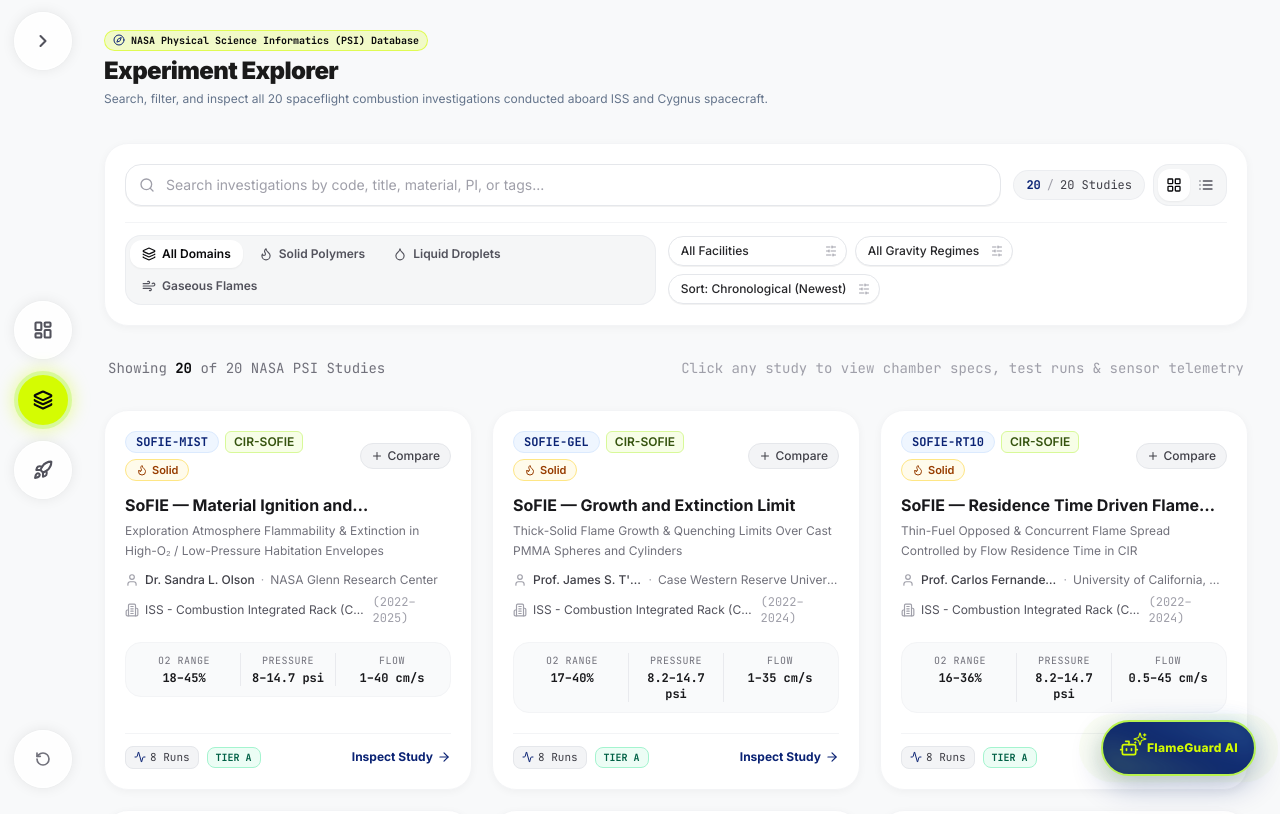
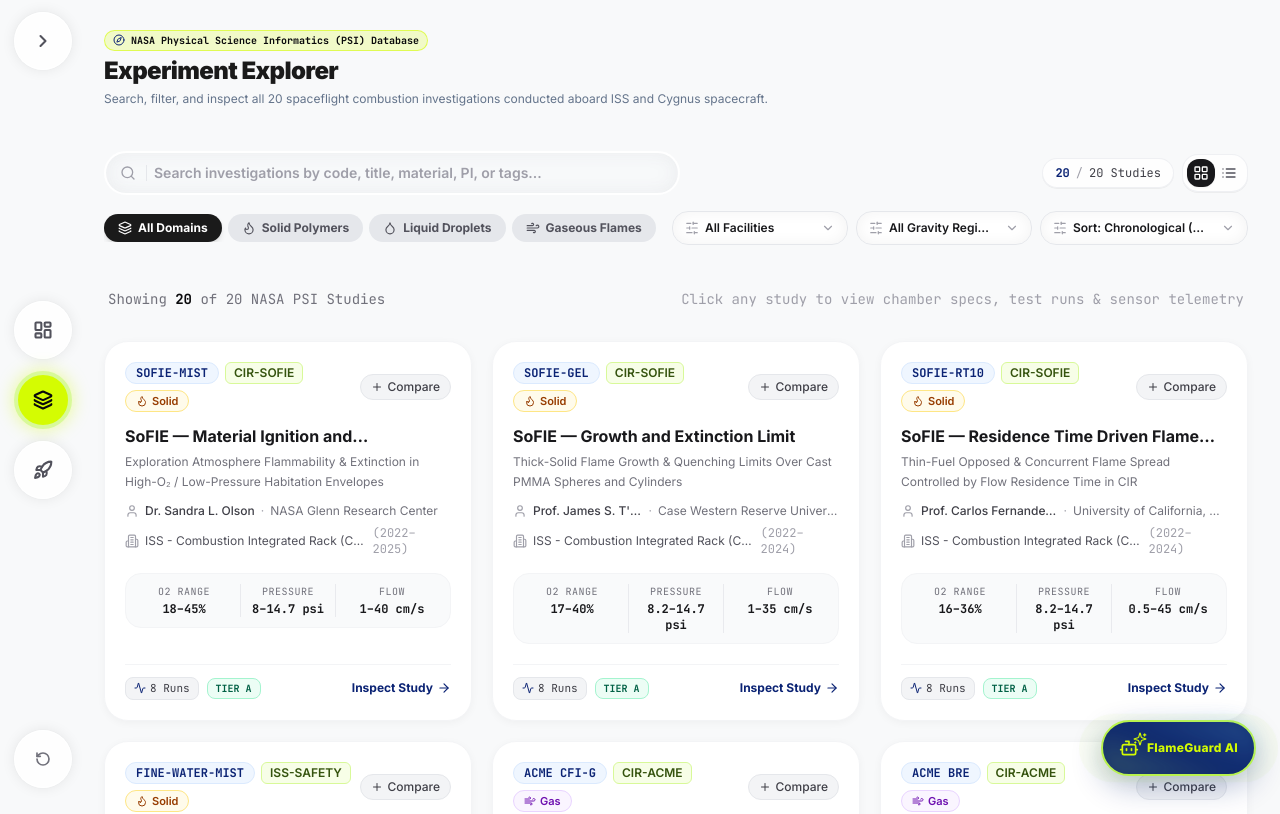
Before and after one commit to nghoanghien/FlameInFreewall_Tourbillion, a Next.js app: page /explorer in a window 1280 px wide. Shown: the top 814 px of the page. Built offline with nearby package versions, Linux system fonts and the light colour scheme.

Commit message:
feat(explorer): implement sticky backdrop-blur toolbar with custom select and Eatzy search

```diff
--- a/src/app/(dashboard)/explorer/page.tsx
+++ b/src/app/(dashboard)/explorer/page.tsx
@@ -174,8 +174,9 @@ export default function ExplorerPage() {
         </div>
       </header>
 
-      {/* Filter Toolbar */}
+      {/* Sticky Filter Toolbar with Eatzy Backdrop Blur */}
       <ExplorerFiltersBar
+        className="sticky top-3 z-20 bg-[#F8F9FA]/90 backdrop-blur-md pt-2 pb-3 space-y-3"
         searchQuery={searchQuery}
         onSearchChange={setSearchQuery}
         fuelFilter={fuelFilter}
--- a/src/components/explorer/ExplorerFiltersBar.tsx
+++ b/src/components/explorer/ExplorerFiltersBar.tsx
@@ -1,6 +1,7 @@
 'use client';
 
 import React from 'react';
+import { motion } from 'framer-motion';
 import {
   Search,
   LayoutGrid,
@@ -13,6 +14,7 @@ import {
   Layers,
   SlidersHorizontal,
 } from 'lucide-react';
+import { CustomSelect, CustomSelectOption } from '@/components/ui/CustomSelect';
 
 export type FuelFilterValue = 'all' | 'solid' | 'droplet' | 'gas';
 export type FacilityFilterValue = 'all' | 'CIR' | 'MSG' | 'Cygnus';
@@ -21,6 +23,7 @@ export type ExplorerSortOption = 'newest' | 'code-asc' | 'runs-desc' | 'confiden
 export type ViewMode = 'grid' | 'table';
 
 export interface ExplorerFiltersBarProps {
+  className?: string;
   searchQuery: string;
   onSearchChange: (q: string) => void;
   fuelFilter: FuelFilterValue;
@@ -45,21 +48,21 @@ const FUEL_TABS: Array<{ id: FuelFilterValue; label: string; icon: React.Compone
   { id: 'gas', label: 'Gaseous Flames', icon: Wind },
 ];
 
-const FACILITY_OPTIONS: Array<{ value: FacilityFilterValue; label: string }> = [
+const FACILITY_OPTIONS: CustomSelectOption<FacilityFilterValue>[] = [
   { value: 'all', label: 'All Facilities' },
   { value: 'CIR', label: 'CIR (Combustion Rack)' },
   { value: 'MSG', label: 'MSG (Glovebox)' },
   { value: 'Cygnus', label: 'Cygnus (Saffire)' },
 ];
 
-const GRAVITY_OPTIONS: Array<{ value: GravityFilterValue; label: string }> = [
+const GRAVITY_OPTIONS: CustomSelectOption<GravityFilterValue>[] = [
   { value: 'all', label: 'All Gravity Regimes' },
   { value: '0g', label: 'Microgravity (0g)' },
   { value: '1g', label: 'Terrestrial (1g)' },
   { value: 'partial', label: 'Partial Gravity' },
 ];
 
-const SORT_OPTIONS: Array<{ value: ExplorerSortOption; label: string }> = [
+const SORT_OPTIONS: CustomSelectOption<ExplorerSortOption>[] = [
   { value: 'newest', label: 'Sort: Chronological (Newest)' },
   { value: 'code-asc', label: 'Sort: Study Code (A–Z)' },
   { value: 'runs-desc', label: 'Sort: Most Test Runs' },
@@ -67,6 +70,7 @@ const SORT_OPTIONS: Array<{ value: ExplorerSortOption; label: string }> = [
 ];
 
 export const ExplorerFiltersBar: React.FC<ExplorerFiltersBarProps> = ({
+  className = 'sticky top-3 z-20 bg-[#F8F9FA]/90 backdrop-blur-md pt-2 pb-3 space-y-3',
   searchQuery,
   onSearchChange,
   fuelFilter,
@@ -93,38 +97,75 @@ export const ExplorerFiltersBar: React.FC<ExplorerFiltersBarProps> = ({
   return (
     <div
       data-testid="explorer-filters-bar"
-      className="w-full bg-white rounded-3xl p-4 sm:p-5 border border-gray-100 shadow-[0_2px_8px_rgba(0,0,0,0.04)] space-y-4"
+      className={className}
     >
-      {/* Top Row: Search Input, View Mode Toggle, Reset */}
-      <div className="flex flex-col md:flex-row items-stretch md:items-center justify-between gap-3">
-        {/* Search Input */}
-        <div className="relative flex-1">
-          <Search className="absolute left-3.5 top-1/2 -translate-y-1/2 w-4 h-4 text-zinc-400 pointer-events-none" />
+      {/* Hidden selects for domain and fuel filter accessibility & test compatibility */}
+      <select
+        data-testid="filter-domain-select"
+        value={fuelFilter}
+        onChange={(e) => onFuelFilterChange(e.target.value as FuelFilterValue)}
+        className="sr-only"
+        aria-hidden="true"
+        tabIndex={-1}
+      >
+        {FUEL_TABS.map((t) => (
+          <option key={t.id} value={t.id}>
+            {t.label}
+          </option>
+        ))}
+      </select>
+      <select
+        data-testid="filter-fuel-select"
+        value={fuelFilter}
+        onChange={(e) => onFuelFilterChange(e.target.value as FuelFilterValue)}
+        className="sr-only"
+        aria-hidden="true"
+        tabIndex={-1}
+      >
+        {FUEL_TABS.map((t) => (
+          <option key={t.id} value={t.id}>
+            {t.label}
+          </option>
+        ))}
+      </select>
+
+      {/* Row 1: Eatzy Search Box, Summary Pill, Reset, View Mode */}
+      <div className="flex flex-col sm:flex-row sm:items-center justify-between gap-3">
+        {/* Eatzy Search Input Box with Inner Shadow & Vertical Divider */}
+        <div className="flex-1 max-w-xl relative group">
+          <div className="absolute left-4 top-1/2 -translate-y-1/2 flex items-center gap-2.5 z-10 pointer-events-none">
+            <Search className="w-4 h-4 text-zinc-400 group-hover:text-zinc-600 group-focus-within:text-[#0B2374] transition-colors" />
+            <div className="w-px h-4 bg-gray-200 group-hover:bg-zinc-300 transition-colors" />
+          </div>
+
           <input
             type="text"
+            role="searchbox"
             data-testid="explorer-search-input"
             value={searchQuery}
             onChange={(e) => onSearchChange(e.target.value)}
             placeholder="Search investigations by code, title, material, PI, or tags..."
-            className="w-full pl-10 pr-10 py-2.5 rounded-2xl bg-white border border-gray-200 text-zinc-900 placeholder:text-zinc-400 focus:border-[#0B2374] focus:ring-1 focus:ring-[#0B2374] text-sm outline-none transition-all duration-200 shadow-2xs"
+            style={{ boxShadow: 'inset 0 0 20px rgba(0, 0, 0, 0.05)' }}
+            className="w-full bg-slate-50/50 backdrop-blur-sm border-2 border-white focus:border-[#0B2374]/30 rounded-3xl py-2.5 pl-12 pr-10 text-xs sm:text-sm font-semibold text-zinc-900 placeholder:text-zinc-400 focus:outline-none focus:ring-4 focus:ring-[#0B2374]/5 transition-all"
           />
+
           {searchQuery && (
             <button
               type="button"
               data-testid="clear-search-btn"
               onClick={() => onSearchChange('')}
-              className="absolute right-3 top-1/2 -translate-y-1/2 p-1 text-zinc-400 hover:text-zinc-800 rounded-md transition-colors"
+              className="absolute right-3 top-1/2 -translate-y-1/2 w-6 h-6 rounded-lg bg-zinc-200 hover:bg-zinc-300 flex items-center justify-center transition-all group/close cursor-pointer"
               title="Clear search"
             >
-              <X className="w-3.5 h-3.5" />
+              <X className="w-3.5 h-3.5 text-zinc-600 group-hover/close:rotate-90 transition-transform duration-200" />
             </button>
           )}
         </div>
 
         {/* View Mode & Reset Controls */}
-        <div className="flex items-center gap-2 self-end md:self-auto shrink-0">
+        <div className="flex items-center gap-2 self-end sm:self-auto shrink-0">
           {/* Summary Count Pill */}
-          <div className="hidden sm:inline-flex items-center gap-1.5 px-3 py-1.5 rounded-2xl bg-gray-100/80 border border-gray-200/60 text-xs font-mono text-zinc-700">
+          <div className="hidden sm:inline-flex items-center gap-1.5 px-3 py-1.5 rounded-2xl bg-white/80 border border-gray-200/60 text-xs font-mono text-zinc-700 shadow-2xs">
             <span className="text-[#0B2374] font-bold">{filteredCount}</span>
             <span className="text-zinc-400">/</span>
             <span>{totalCount} Studies</span>
@@ -136,7 +177,7 @@ export const ExplorerFiltersBar: React.FC<ExplorerFiltersBarProps> = ({
               type="button"
               data-testid="reset-filters-btn"
               onClick={onResetFilters}
-              className="inline-flex items-center gap-1.5 px-3 py-2 rounded-2xl bg-rose-50 hover:bg-rose-100 border border-rose-200 text-rose-700 text-xs font-semibold transition-colors cursor-pointer"
+              className="inline-flex items-center gap-1.5 px-3 py-1.5 rounded-2xl bg-rose-50 hover:bg-rose-100 border border-rose-200 text-rose-700 text-xs font-semibold transition-colors cursor-pointer"
               title="Reset all filters"
             >
               <RotateCcw className="w-3.5 h-3.5" />
@@ -145,14 +186,14 @@ export const ExplorerFiltersBar: React.FC<ExplorerFiltersBarProps> = ({
           )}
 
           {/* View Mode Switcher */}
-          <div className="inline-flex items-center p-1 rounded-2xl bg-gray-100/80 border border-gray-200/60">
+          <div className="inline-flex items-center p-1 rounded-2xl bg-white/80 border border-gray-200/60 shadow-2xs">
             <button
               type="button"
               data-testid="view-grid-btn"
               onClick={() => onViewModeChange('grid')}
-              className={`p-2 rounded-xl transition-all duration-150 cursor-pointer ${
+              className={`p-1.5 rounded-xl transition-all duration-150 cursor-pointer ${
                 viewMode === 'grid'
-                  ? 'bg-white text-zinc-950 font-bold shadow-xs'
+                  ? 'bg-zinc-900 text-white font-bold shadow-xs'
                   : 'text-zinc-600 hover:text-zinc-950'
               }`}
               title="Grid View"
@@ -164,9 +205,9 @@ export const ExplorerFiltersBar: React.FC<ExplorerFiltersBarProps> = ({
               type="button"
               data-testid="view-table-btn"
               onClick={() => onViewModeChange('table')}
-              className={`p-2 rounded-xl transition-all duration-150 cursor-pointer ${
+              className={`p-1.5 rounded-xl transition-all duration-150 cursor-pointer ${
                 viewMode === 'table'
-                  ? 'bg-white text-zinc-950 font-bold shadow-xs'
+                  ? 'bg-zinc-900 text-white font-bold shadow-xs'
                   : 'text-zinc-600 hover:text-zinc-950'
               }`}
               title="Table View"
@@ -178,89 +219,73 @@ export const ExplorerFiltersBar: React.FC<ExplorerFiltersBarProps> = ({
         </div>
       </div>
 
-      {/* Bottom Controls: Fuel Tabs & Dropdowns */}
-      <div className="flex flex-col lg:flex-row items-stretch lg:items-center justify-between gap-3 pt-3 border-t border-gray-100">
-        {/* Fuel Type Filter Tabs */}
+      {/* Row 2: Fuel Filter Chips & Custom Select Dropdowns */}
+      <div className="flex flex-col lg:flex-row items-stretch lg:items-center justify-between gap-3 pt-1">
+        {/* Fuel Type Filter Chips */}
         <div
           data-testid="fuel-filter-tabs"
-          className="flex flex-wrap items-center gap-1 p-1 rounded-2xl bg-gray-100/80 border border-gray-200/60"
+          className="flex items-center gap-1.5 overflow-x-auto pb-1 sm:pb-0 scrollbar-none"
         >
           {FUEL_TABS.map((tab) => {
             const Icon = tab.icon;
             const isActive = fuelFilter === tab.id;
             return (
-              <button
+              <motion.button
                 key={tab.id}
                 type="button"
                 data-testid={`fuel-tab-${tab.id}`}
+                whileHover={{ scale: 1.03 }}
+                whileTap={{ scale: 0.97 }}
                 onClick={() => onFuelFilterChange(tab.id)}
-                className={`inline-flex items-center gap-1.5 px-3 py-1.5 rounded-xl text-xs font-semibold transition-all duration-150 cursor-pointer ${
+                className={`shrink-0 inline-flex items-center gap-1.5 px-3.5 py-1.5 rounded-full text-xs font-bold transition-all cursor-pointer whitespace-nowrap ${
                   isActive
-                    ? 'bg-white text-zinc-950 font-bold shadow-xs'
-                    : 'text-zinc-600 hover:text-zinc-950'
+                    ? 'bg-[#1A1A1A] text-white shadow-md shadow-black/10'
+                    : 'bg-gray-200 text-zinc-600 hover:text-zinc-900 hover:bg-gray-200/70'
                 }`}
               >
                 <Icon className="w-3.5 h-3.5" />
                 <span>{tab.label}</span>
-              </button>
+              </motion.button>
             );
           })}
         </div>
 
-        {/* Dropdown Filters: Facility, Gravity, Sort */}
+        {/* Custom Select Dropdowns: Facility, Gravity, Sort */}
         <div className="flex flex-wrap items-center gap-2">
           {/* Facility Filter */}
-          <div className="relative">
-            <select
-              data-testid="facility-filter-select"
+          <div className="w-44">
+            <CustomSelect
+              options={FACILITY_OPTIONS}
               value={facilityFilter}
-              aria-label="Filter by Facility"
-              onChange={(e) => onFacilityFilterChange(e.target.value as FacilityFilterValue)}
-              className="appearance-none pl-3 pr-8 py-1.5 rounded-2xl bg-white border border-gray-200 hover:border-gray-300 text-xs text-zinc-800 focus:outline-none focus:border-[#0B2374] transition-colors cursor-pointer font-medium shadow-2xs"
-            >
-              {FACILITY_OPTIONS.map((opt) => (
-                <option key={opt.value} value={opt.value} className="bg-white text-zinc-900">
-                  {opt.label}
-                </option>
-              ))}
-            </select>
-            <SlidersHorizontal className="absolute right-2.5 top-1/2 -translate-y-1/2 w-3 h-3 text-zinc-400 pointer-events-none" />
+              onChange={onFacilityFilterChange}
+              testId="facility-filter-select"
+              ariaLabel="Filter by Facility"
+              leadingIcon={<SlidersHorizontal className="w-3.5 h-3.5 text-zinc-400" />}
+            />
           </div>
 
           {/* Gravity Filter */}
-          <div className="relative">
-            <select
-              data-testid="gravity-filter-select"
+          <div className="w-44">
+            <CustomSelect
+              options={GRAVITY_OPTIONS}
               value={gravityFilter}
-              aria-label="Filter by Gravity Regime"
-              onChange={(e) => onGravityFilterChange(e.target.value as GravityFilterValue)}
-              className="appearance-none pl-3 pr-8 py-1.5 rounded-2xl bg-white border border-gray-200 hover:border-gray-300 text-xs text-zinc-800 focus:outline-none focus:border-[#0B2374] transition-colors cursor-pointer font-medium shadow-2xs"
-            >
-              {GRAVITY_OPTIONS.map((opt) => (
-                <option key={opt.value} value={opt.value} className="bg-white text-zinc-900">
-                  {opt.label}
-                </option>
-              ))}
-            </select>
-            <SlidersHorizontal className="absolute right-2.5 top-1/2 -translate-y-1/2 w-3 h-3 text-zinc-400 pointer-events-none" />
+              onChange={onGravityFilterChange}
+              testId="gravity-filter-select"
+              ariaLabel="Filter by Gravity Regime"
+              leadingIcon={<SlidersHorizontal className="w-3.5 h-3.5 text-zinc-400" />}
+            />
           </div>
 
           {/* Sort Selector */}
-          <div className="relative">
-            <select
-              data-testid="sort-by-select"
+          <div className="w-52">
+            <CustomSelect
+              options={SORT_OPTIONS}
               value={sortBy}
-              aria-label="Sort Studies"
-              onChange={(e) => onSortChange(e.target.value as ExplorerSortOption)}
-              className="appearance-none pl-3 pr-8 py-1.5 rounded-2xl bg-white border border-gray-200 hover:border-gray-300 text-xs text-zinc-800 focus:outline-none focus:border-[#0B2374] transition-colors cursor-pointer font-medium shadow-2xs"
-            >
-              {SORT_OPTIONS.map((opt) => (
-                <option key={opt.value} value={opt.value} className="bg-white text-zinc-900">
-                  {opt.label}
-                </option>
-              ))}
-            </select>
-            <SlidersHorizontal className="absolute right-2.5 top-1/2 -translate-y-1/2 w-3 h-3 text-zinc-400 pointer-events-none" />
+              onChange={onSortChange}
+              testId="sort-by-select"
+              ariaLabel="Sort Studies"
+              leadingIcon={<SlidersHorizontal className="w-3.5 h-3.5 text-zinc-400" />}
+            />
           </div>
         </div>
       </div>
--- /dev/null
+++ b/src/components/ui/CustomSelect.tsx
@@ -0,0 +1,212 @@
+'use client';
+
+import React, { useState, useRef, useEffect, useCallback } from 'react';
+import { ChevronDown, Check } from 'lucide-react';
+import { motion, AnimatePresence } from 'framer-motion';
+
+export interface CustomSelectOption<T extends string = string> {
+  value: T;
+  label: string;
+  description?: string;
+  icon?: React.ReactNode;
+  badge?: string;
+  disabled?: boolean;
+}
+
+export interface CustomSelectProps<T extends string = string> {
+  options: CustomSelectOption<T>[];
+  value: T;
+  onChange: (value: T) => void;
+  placeholder?: string;
+  testId?: string;
+  ariaLabel?: string;
+  className?: string;
+  dropdownClassName?: string;
+  disabled?: boolean;
+  leadingIcon?: React.ReactNode;
+}
+
+export function CustomSelect<T extends string = string>({
+  options,
+  value,
+  onChange,
+  placeholder = 'Select option...',
+  testId,
+  ariaLabel,
+  className = '',
+  dropdownClassName = '',
+  disabled = false,
+  leadingIcon,
+}: CustomSelectProps<T>) {
+  const [isOpen, setIsOpen] = useState(false);
+  const containerRef = useRef<HTMLDivElement>(null);
+  const triggerRef = useRef<HTMLButtonElement>(null);
+
+  const selectedOption = options.find((opt) => opt.value === value);
+
+  // Close dropdown on outside click
+  useEffect(() => {
+    if (!isOpen) return;
+    const handleOutsideClick = (e: MouseEvent | TouchEvent) => {
+      if (containerRef.current && !containerRef.current.contains(e.target as Node)) {
+        setIsOpen(false);
+      }
+    };
+    document.addEventListener('mousedown', handleOutsideClick);
+    document.addEventListener('touchstart', handleOutsideClick);
+    return () => {
+      document.removeEventListener('mousedown', handleOutsideClick);
+      document.removeEventListener('touchstart', handleOutsideClick);
+    };
+  }, [isOpen]);
+
+  const handleSelect = useCallback(
+    (optValue: T) => {
+      onChange(optValue);
+      setIsOpen(false);
+      triggerRef.current?.focus();
+    },
+    [onChange]
+  );
+
+  const handleKeyDown = (e: React.KeyboardEvent) => {
+    if (disabled) return;
+    if (e.key === 'Escape') {
+      setIsOpen(false);
+      triggerRef.current?.focus();
+    } else if (e.key === 'ArrowDown' || e.key === 'ArrowUp') {
+      e.preventDefault();
+      if (!isOpen) {
+        setIsOpen(true);
+      } else {
+        const currentIdx = options.findIndex((opt) => opt.value === value);
+        const nextIdx =
+          e.key === 'ArrowDown'
+            ? (currentIdx + 1) % options.length
+            : (currentIdx - 1 + options.length) % options.length;
+        handleSelect(options[nextIdx].value);
+      }
+    } else if (e.key === 'Enter' || e.key === ' ') {
+      e.preventDefault();
+      setIsOpen((prev) => !prev);
+    }
+  };
+
+  return (
+    <div
+      ref={containerRef}
+      className={`relative inline-block w-full text-left ${isOpen ? 'z-50' : 'z-10'}`}
+      onKeyDown={handleKeyDown}
+    >
+      {/* Hidden native select for automated tests & screen readers */}
+      <select
+        data-testid={testId}
+        value={value}
+        onChange={(e) => onChange(e.target.value as T)}
+        aria-label={ariaLabel || placeholder}
+        className="sr-only"
+        tabIndex={-1}
+        disabled={disabled}
+      >
+        {options.map((opt) => (
+          <option key={opt.value} value={opt.value}>
+            {opt.label}
+          </option>
+        ))}
+      </select>
+
+      {/* Trigger Button */}
+      <button
+        ref={triggerRef}
+        type="button"
+        disabled={disabled}
+        onClick={() => !disabled && setIsOpen((prev) => !prev)}
+        aria-haspopup="listbox"
+        aria-expanded={isOpen}
+        aria-label={ariaLabel || placeholder}
+        style={{ boxShadow: 'inset 0 0 16px rgba(0, 0, 0, 0.05)' }}
+        className={`group relative flex items-center justify-between gap-2 w-full px-3 py-2 rounded-2xl bg-white border border-gray-200 hover:border-gray-300 text-xs font-semibold text-zinc-800 transition-all cursor-pointer focus:outline-none focus:ring-2 focus:ring-[#0B2374]/20 ${
+          disabled ? 'opacity-50 cursor-not-allowed bg-gray-100' : ''
+        } ${className}`}
+      >
+        <div className="flex items-center gap-1.5 min-w-0 flex-1 truncate">
+          {leadingIcon && <span className="shrink-0 text-zinc-400">{leadingIcon}</span>}
+          {selectedOption?.icon && (
+            <span className="shrink-0 text-zinc-400">{selectedOption.icon}</span>
+          )}
+          <span className="truncate text-zinc-900 font-semibold">
+            {selectedOption ? selectedOption.label : placeholder}
+          </span>
+          {selectedOption?.badge && (
+            <span className="shrink-0 text-[10px] font-bold px-1.5 py-0.5 rounded-md bg-zinc-100 text-zinc-700">
+              {selectedOption.badge}
+            </span>
+          )}
+        </div>
+
+        <motion.span
+          animate={{ rotate: isOpen ? 180 : 0 }}
+          transition={{ duration: 0.18, ease: 'easeOut' }}
+          className="shrink-0 flex items-center justify-center text-zinc-400 group-hover:text-zinc-700"
+        >
+          <ChevronDown className="w-3.5 h-3.5" aria-hidden="true" />
+        </motion.span>
+      </button>
+
+      {/* Animated Dropdown List */}
+      <AnimatePresence>
+        {isOpen && (
+          <motion.div
+            initial={{ opacity: 0, scale: 0.96, y: -6 }}
+            animate={{ opacity: 1, scale: 1, y: 0 }}
+            exit={{ opacity: 0, scale: 0.96, y: -6 }}
+            transition={{ duration: 0.16, ease: 'easeOut' }}
+            className={`absolute left-0 mt-1.5 w-full min-w-[200px] bg-white border border-gray-100 shadow-[0_10px_30px_rgba(0,0,0,0.12)] rounded-2xl p-1.5 z-50 origin-top overflow-hidden ${dropdownClassName}`}
+          >
+            <ul
+              role="listbox"
+              tabIndex={-1}
+              aria-label={ariaLabel || placeholder}
+              className="max-h-60 overflow-y-auto space-y-0.5 focus:outline-none"
+            >
+              {options.map((opt) => {
+                const isSelected = opt.value === value;
+                return (
+                  <li
+                    key={opt.value}
+                    role="option"
+                    aria-selected={isSelected}
+                    aria-disabled={opt.disabled}
+                    onClick={() => !opt.disabled && handleSelect(opt.value)}
+                    className={`flex items-center justify-between gap-2 px-3 py-2 rounded-xl text-xs font-semibold cursor-pointer transition-colors ${
+                      opt.disabled
+                        ? 'opacity-40 cursor-not-allowed bg-gray-50'
+                        : isSelected
+                        ? 'bg-[#1A1A1A] text-white shadow-xs'
+                        : 'text-zinc-700 hover:bg-zinc-100/80 hover:text-zinc-950'
+                    }`}
+                  >
+                    <div className="flex items-center gap-2 min-w-0 flex-1 truncate">
+                      {opt.icon && (
+                        <span className={`shrink-0 ${isSelected ? 'text-white' : 'text-zinc-400'}`}>
+                          {opt.icon}
+                        </span>
+                      )}
+                      <span className="truncate">{opt.label}</span>
+                    </div>
+
+                    {isSelected && (
+                      <Check className="w-3.5 h-3.5 shrink-0 stroke-[2.5]" aria-hidden="true" />
+                    )}
+                  </li>
+                );
+              })}
+            </ul>
+          </motion.div>
+        )}
+      </AnimatePresence>
+    </div>
+  );
+}
+
+export default CustomSelect;
```
Also changed, not shown: 1 other file (tests, documents, lock files or other folders).
